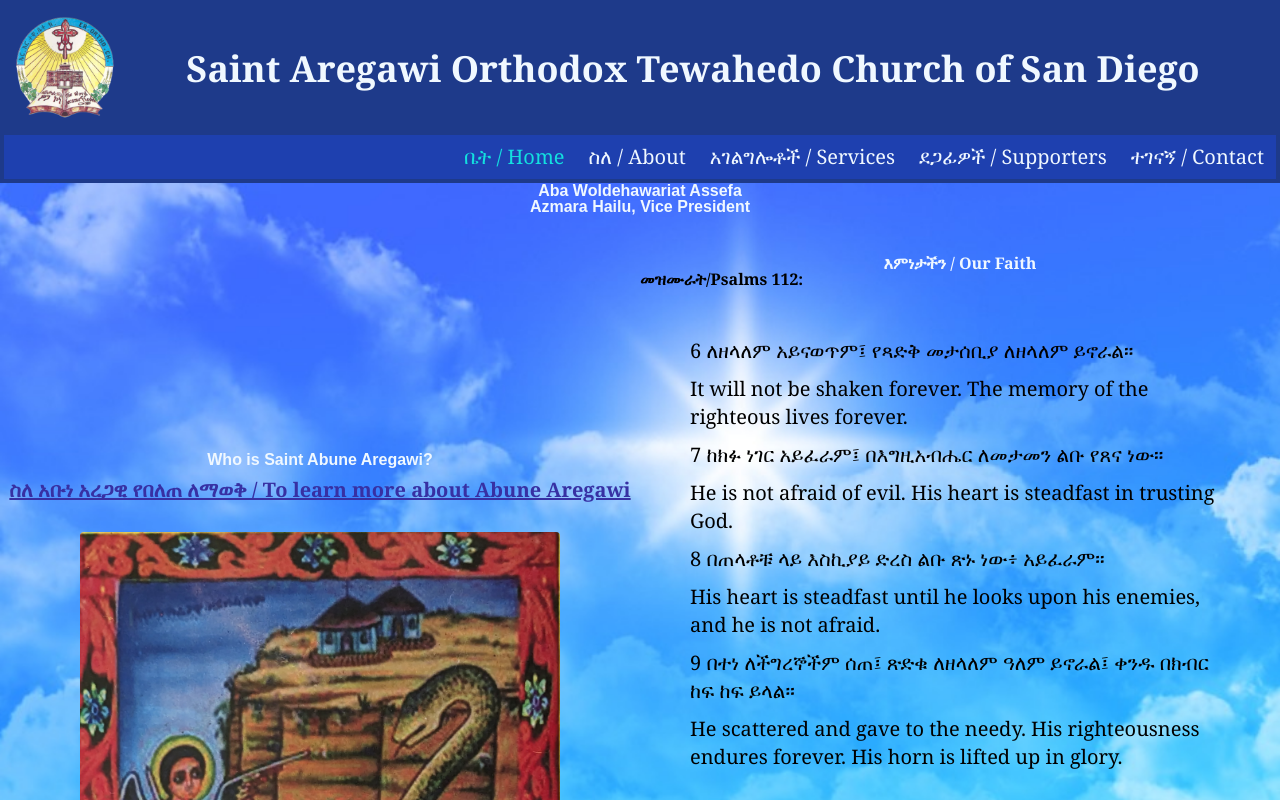
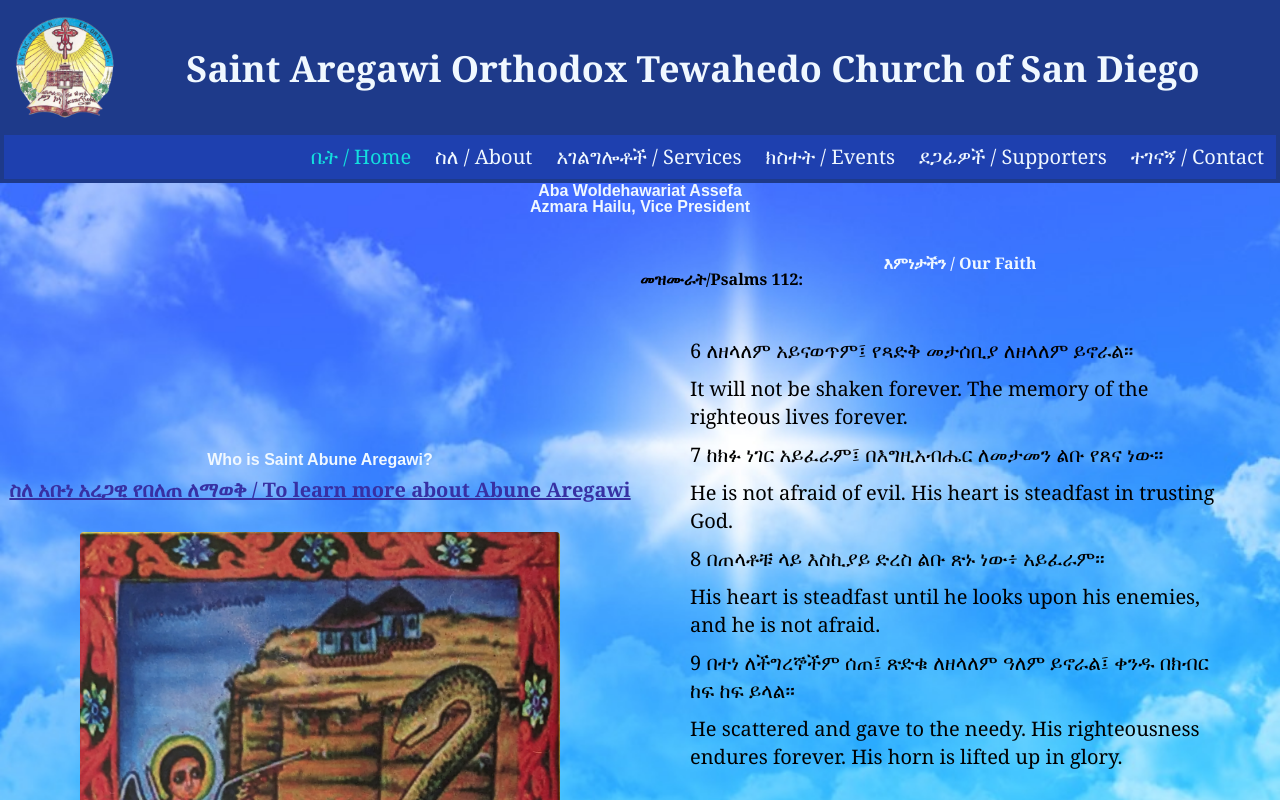
Before and after one commit to rambriz91/abune-aregawi, a React (Vite) app: page / in a window 1280 px wide. Shown: the top 800 px of the page. Built offline with nearby package versions, Linux system fonts and the light colour scheme.

Commit message:
added path to events page and updated navigation to include link to events page.

```diff
--- a/src/components/Navigation.jsx
+++ b/src/components/Navigation.jsx
@@ -16,6 +16,7 @@
         <li>
           <Link to='/Services' className={currentPage === '/Services' ? 'glow' : ''}>አገልግሎቶች / Services</Link>
         </li>
+        <li><Link to= '/Event' className={currentPage === '/Event' ? 'glow': ''}>ክስተት / Events</Link> </li>
         <li>
           <Link to='/Supporters' className={currentPage === '/Supporters' ? 'glow' : ''}>ደጋፊዎች / Supporters</Link>
         </li>
--- a/src/main.jsx
+++ b/src/main.jsx
@@ -9,6 +9,7 @@
 import About from './pages/About.jsx';
 import Services from './pages/Services.jsx';
 import Supporters from './pages/Supporters.jsx';
+import Event from './pages/Event.jsx';
 
 const router = createBrowserRouter([
   {
@@ -29,6 +30,10 @@
         element: <Contact />,
       },
       {
+        path: '/Event',
+        element: <Event />,
+      },
+      {
         path: '/Services',
         element: <Services />
       },
```
